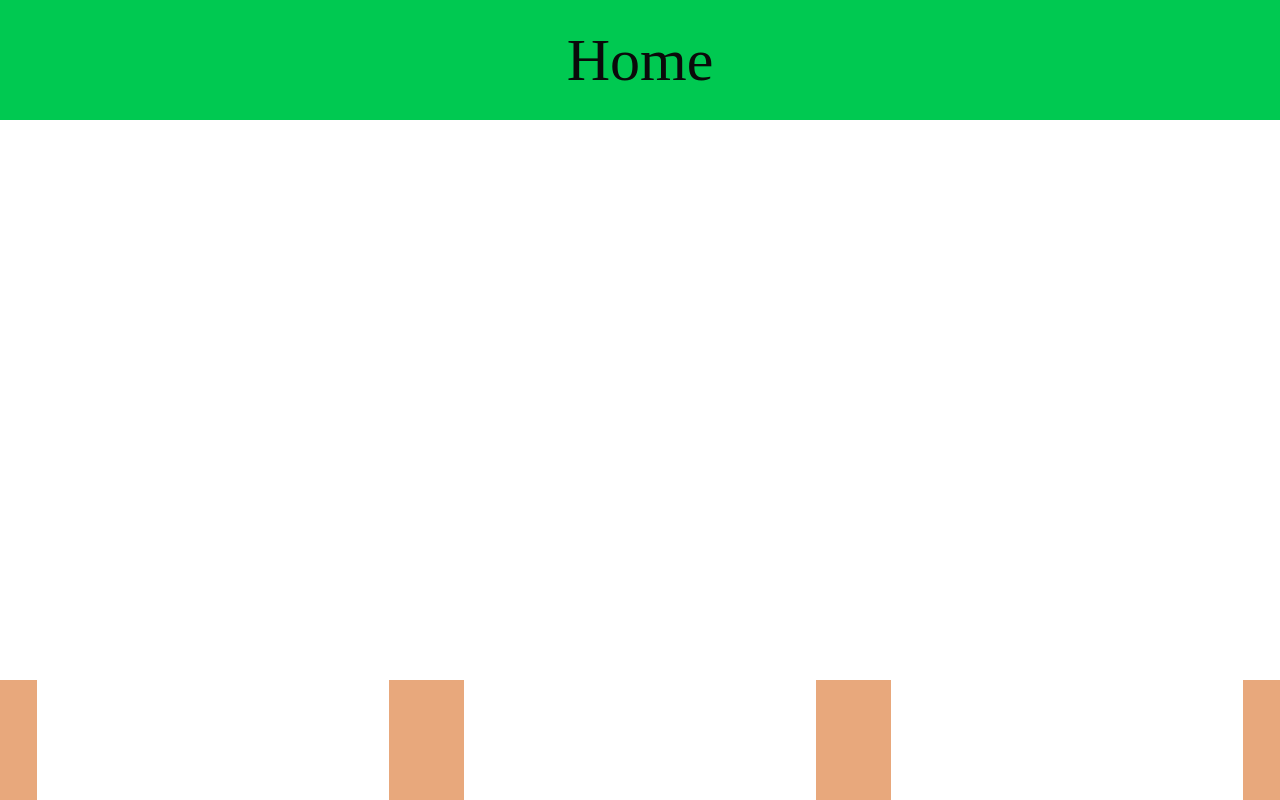
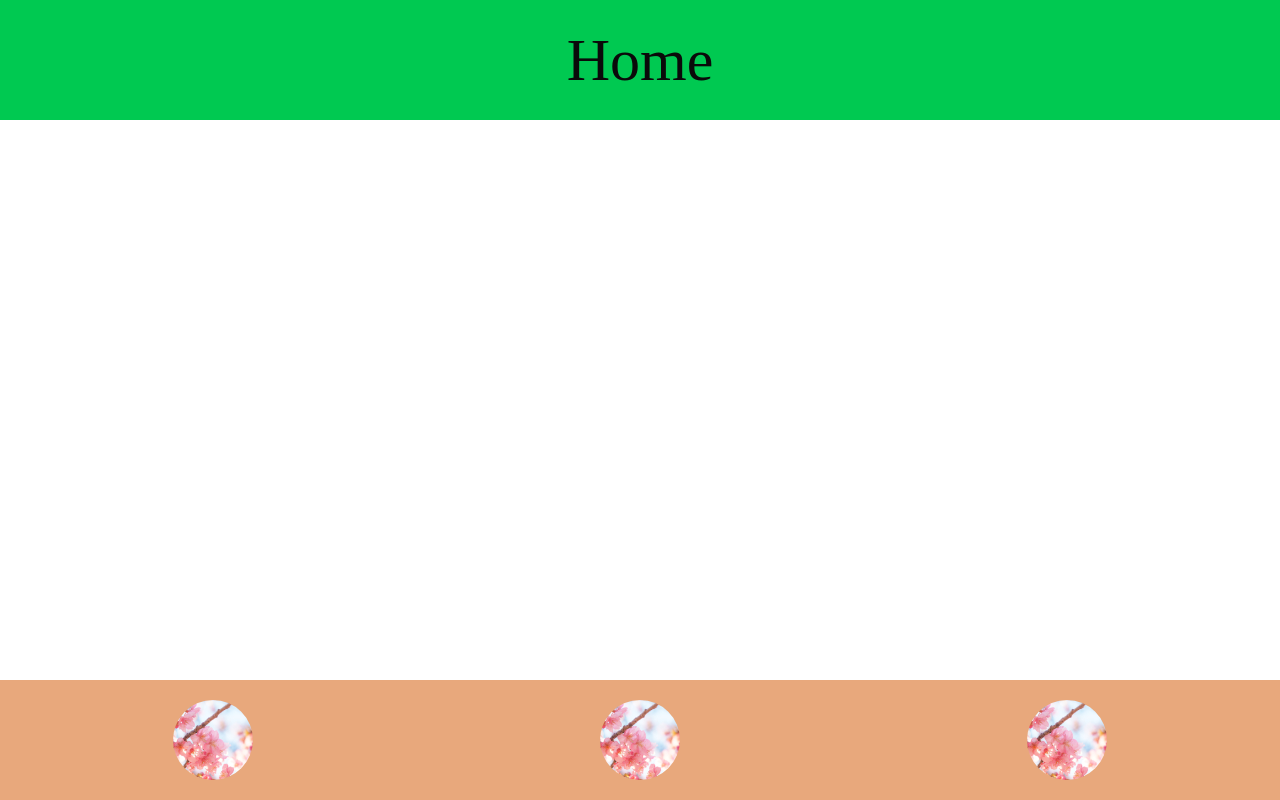
Before and after one commit to ws-vill-shinjo/training-camp-2026-b, a Next.js app in the folder frontend/: page / in a window 1280 px wide. Built offline with nearby package versions, Linux system fonts and the light colour scheme.

Commit message:
add_footer

```diff
--- a/frontend/components/Footer.tsx
+++ b/frontend/components/Footer.tsx
@@ -1,11 +1,12 @@
+"use client";
 import { JSX } from "react";
-
+import Image from "next/image";
 export const Footer = (): JSX.Element => {
   return (
-    <div className="fixed bottom-0 bg-[#E8A87C] h-30 w-screen flex items-center justify-around">
-      <div className="w-88 h-88 bg-white"></div>
-      <div className="w-88 h-88 bg-white"></div>
-      <div className="w-88 h-88 bg-white"></div>
+    <div className="fixed bottom-0 bg-[#E8A87C] h-30 w-screen flex items-center z--1 justify-around">
+      <Image src="/flower.jpg" alt="アイコン" className="rounded-full" width={80} height={80} />
+      <Image src="/flower.jpg" alt="アイコン" className="rounded-full" width={80} height={80} />
+      <Image src="/flower.jpg" alt="アイコン" className="rounded-full" width={80} height={80} />
     </div>
   );
 };
```
Also changed, not shown: frontend/public/flower.jpg (added).
